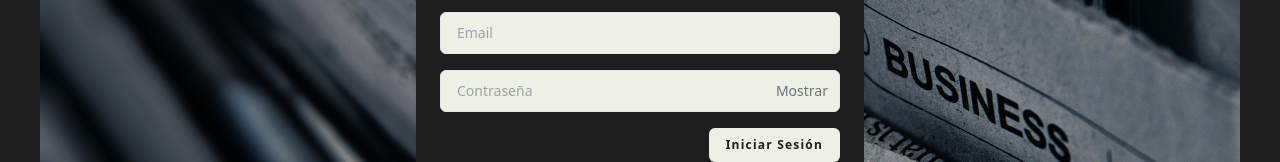
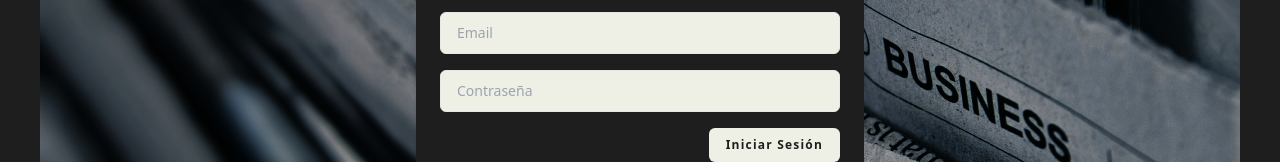
Before and after one commit to FatimaCapilla/nexusnews, a React (Vite) app in the folder client/: page / in a window 1280 px wide. Shown: the part 438-600 px from the top of the page. Built offline with nearby package versions, Linux system fonts and the light colour scheme.

Commit message:
validations in login

```diff
--- a/client/src/pages/Home.jsx
+++ b/client/src/pages/Home.jsx
@@ -1,25 +1,18 @@
-import React, { useState } from 'react';
+import React from 'react';
+import { useForm } from 'react-hook-form';
 import { useNavigate } from 'react-router-dom';
 import { useAuth } from '../context/AuthContext';
 import { login } from '../services/usersServices';
 import Swal from 'sweetalert2';
 
 const Home = () => {
-    const [email, setEmail] = useState('');
-    const [password, setPassword] = useState('');
-    const [showPassword, setShowPassword] = useState(false); // Agregamos el estado para manejar la visibilidad de la contraseña
+    const { register, handleSubmit, formState: { errors } } = useForm();
     const navigate = useNavigate();
     const { setLoggedIn, setUserRole, setUserId } = useAuth();
 
-    const togglePasswordVisibility = () => { // Definimos la función para alternar la visibilidad de la contraseña
-        setShowPassword(!showPassword);
-    };
-
-    const handleSubmit = async (event) => {
-        event.preventDefault();
-
+    const onSubmit = async (data) => {
         try {
-            const response = await login(email, password);
+            const response = await login(data.email, data.password);
             localStorage.setItem('token', response.token);
             setLoggedIn(true);
             setUserRole(response.role);
@@ -40,29 +33,20 @@ const Home = () => {
         <div className="font-sans text-gray-900">
             <div className="min-h-screen flex flex-col sm:justify-center items-center pt-6 sm:pt-0 bg-Login">
                 <div className="w-full sm:max-w-md mt-6 px-6 py-4 bg-[#1F1E1E] shadow-md overflow-hidden sm:rounded-lg rounded">
-                    <form onSubmit={handleSubmit}>
+                    <form onSubmit={handleSubmit(onSubmit)}>
                         <div className="py-8">
                             <center>
                                 <span className="text-2xl text-[#EEF0E5] font-semibold">Inicio de sesión</span>
                             </center>
                         </div>
                         <div>
-                            <input id="email" autoComplete="on" type='email' placeholder='Email' value={email} onChange={(e) => setEmail(e.target.value)} className="w-full rounded-md py-2.5 px-4 border text-sm outline-[#f84525] bg-[#EEF0E5]" />
+                            <input id="email" autoComplete="on" type='email' placeholder='Email' {...register('email', { required: true })} className="w-full rounded-md py-2.5 px-4 border text-sm outline-[#f84525] bg-[#EEF0E5]" />
+                            {errors.email && <p className="text-red-500 text-xs">El email no puede estar vacío</p>}
                         </div>
                         <div className="mt-4">
                             <div className="relative">
-                                <input id="password" type={showPassword ? 'text' : 'password'}
-                                    name="password"
-                                    value={password}
-                                    onChange={(e) => setPassword(e.target.value)}
-                                    placeholder="Contraseña"
-                                    required autoComplete="current-password"
-                                    className="w-full rounded-md py-2.5 px-4 border text-sm outline-[#f84525] bg-[#EEF0E5]" />
-                                <div className="absolute inset-y-0 right-0 pr-3 flex items-center text-sm leading-5">
-                                    <button type="button" id="togglePassword" className="text-gray-500 focus:outline-none focus:text-gray-600 hover:text-gray-600" onClick={togglePasswordVisibility}>
-                                        {showPassword ? 'Ocultar' : 'Mostrar'}
-                                    </button>
-                                </div>
+                                <input id="password" type='password' name="password" placeholder="Contraseña" {...register('password', { required: true })} className="w-full rounded-md py-2.5 px-4 border text-sm outline-[#f84525] bg-[#EEF0E5]" />
+                                {errors.password && <p className="text-red-500 text-xs">La contraseña no puede estar vacía</p>}
                             </div>
                         </div>
                         <div className="flex items-center justify-end mt-4">
--- a/client/src/pages/Register.jsx
+++ b/client/src/pages/Register.jsx
@@ -16,16 +16,13 @@ const Register = () => {
 
     const onSubmit = async (data) => {
         try {
-            // Verificar si las contraseñas coinciden
             if (data.password !== data.confirmPassword) {
                 setPasswordsMatch(false);
                 return;
             }
 
-            // Realizar la solicitud POST con Axios
-            const response = await register(data.email, data.password, data.confirmPassword);
+    const response = await register(data.email, data.password, data.confirmPassword);
 
-            // Verificar si la solicitud fue exitosa
             if (response) {
                 Swal.fire({
                     title: 'Registro exitoso',
@@ -76,7 +73,6 @@ const Register = () => {
                                     className="w-full rounded-md py-2.5 px-4 border text-sm outline-[#f84525] bg-[#EEF0E5]" />
                                 <div className="absolute inset-y-0 right-0 pr-3 flex items-center text-sm leading-5">
                                     <button type="button" id="togglePassword" className="text-gray-500 focus:outline-none focus:text-gray-600 hover:text-gray-600" onClick={togglePasswordVisibility}>
-                                        {/* Icono de ojo */}
                                     </button>
                                 </div>
                             </div>
```
